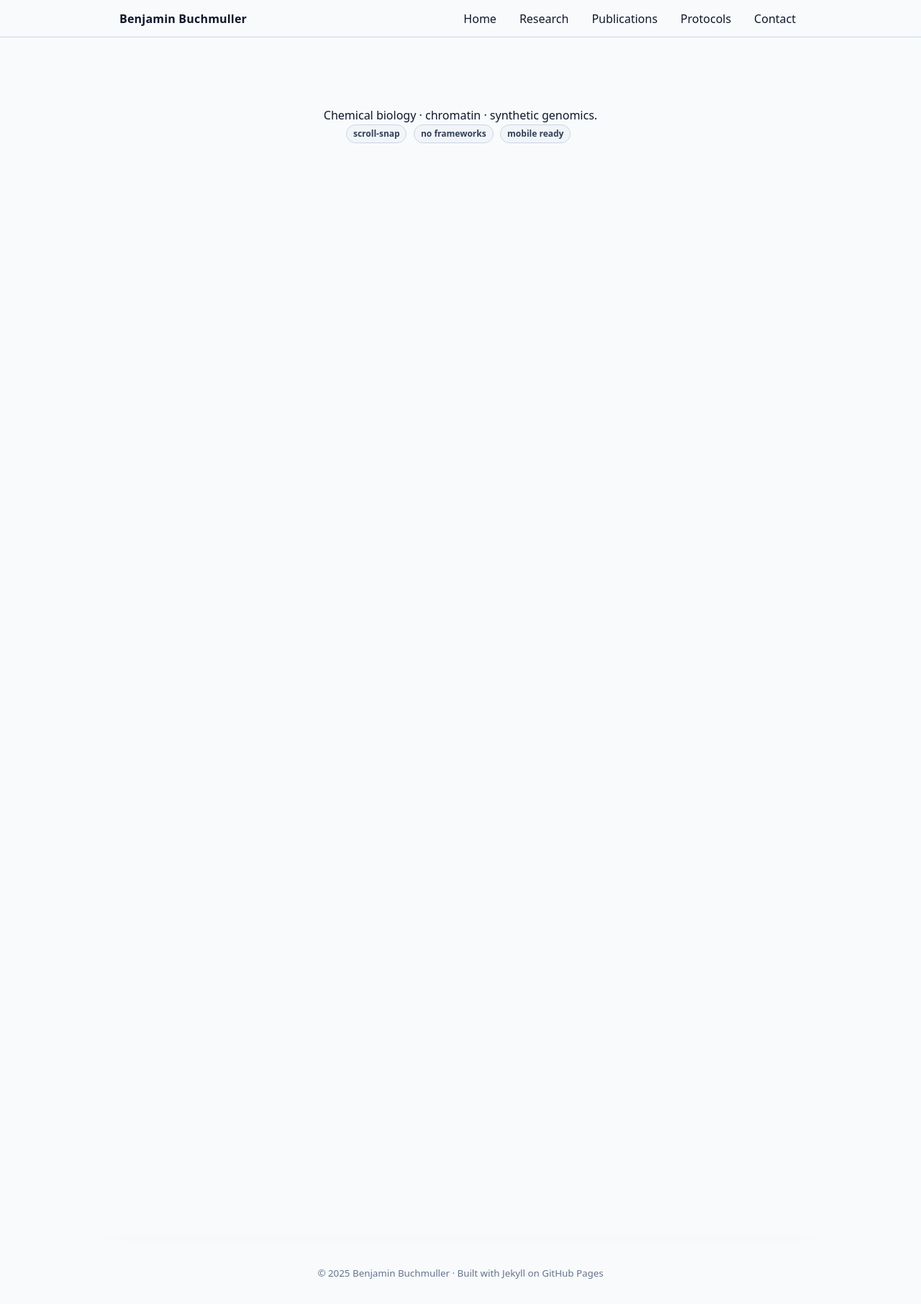
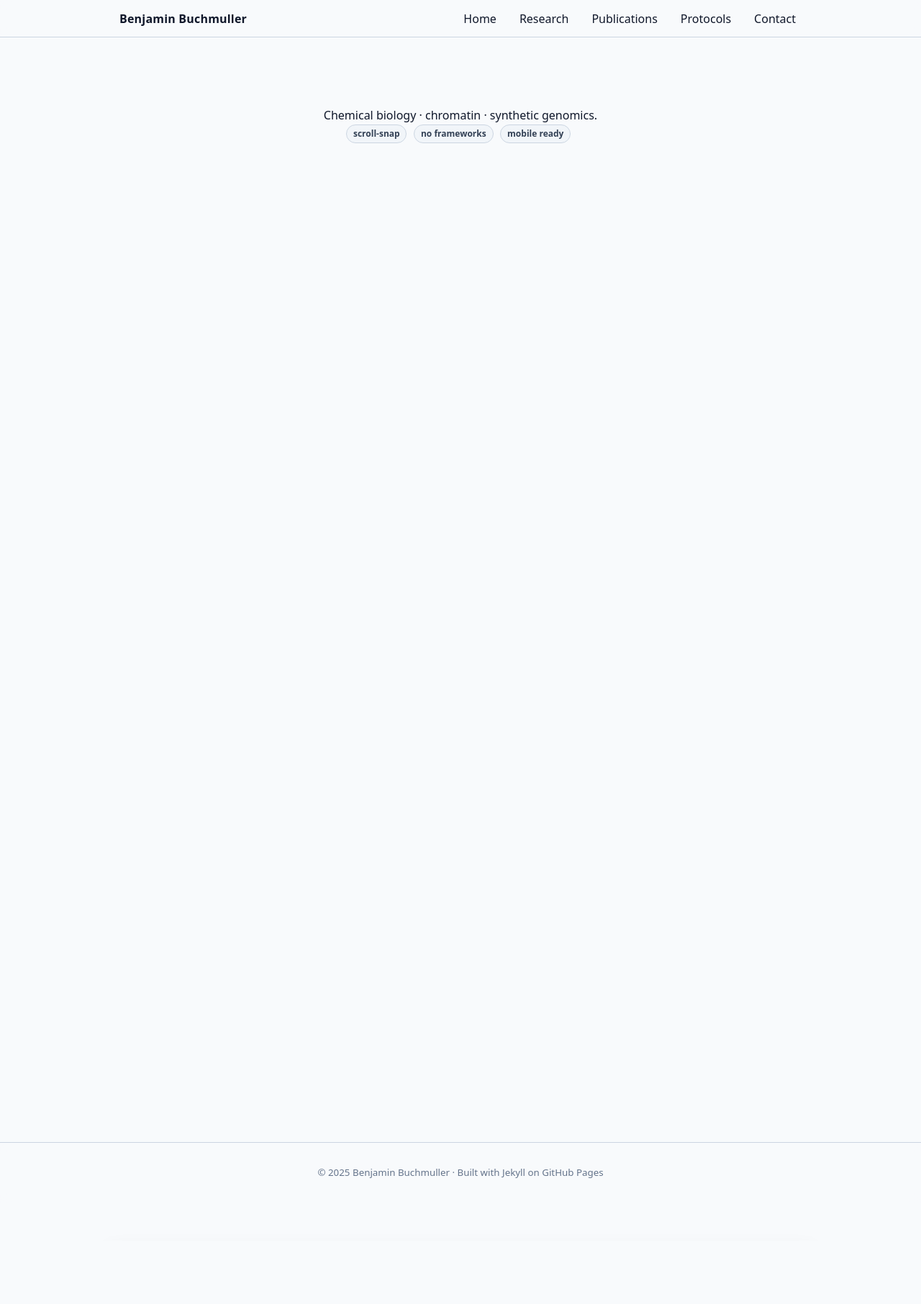
Before and after one commit to benjbuch/benjbuch.github.io, a Jekyll site: the page built from index.html, in a window 1280 px wide. Shown: the whole page at 72% size. Built offline with Jekyll 4.4.1, drawn with Linux system fonts in a browser that asks for light colours; after the commit the page ends 1724 px from its top, so only the background shows below that.

Commit message:
Make footer visible

```diff
--- a/assets/style.css
+++ b/assets/style.css
@@ -2,6 +2,7 @@
 	/* Layout */
 	--max-width: 980px;
 	--header: 64px;
+	--footer: 56px;
 
 	/* Spacing scale */
 	--space-small: 0.25rem;
@@ -55,6 +56,7 @@ main {
 	overflow-y: scroll;
 	scroll-snap-type: y mandatory;
 	scroll-padding-top: var(--header);
+	padding-bottom: var(--footer-h);
 }
 section {
 	scroll-snap-align: start;
@@ -64,6 +66,22 @@ section {
 	align-items: flex-start;
 	justify-content: center;
 	padding: var(--section-pad-y) var(--pad);
+}
+
+/* Footer */
+footer {
+	position: fixed;
+	left: 0; right: 0; bottom: 0;
+	height: var(--footer-h);
+	display: grid;
+	place-items: center;
+	background: rgba(248,250,252,.85);
+	backdrop-filter: blur(8px);
+	border-top: 1px solid var(--active);
+	z-index: 40;
+	padding: 2rem var(--pad);
+	color: var(--muted-fg);
+	text-align: center;
 }
 
 /* Top nav */
@@ -198,12 +216,6 @@ a:active {
 	}
 }
 
-footer {
-	padding: 2rem var(--pad);
-	color: var(--muted-fg);
-	text-align: center;
-}
-
 /* Utility */
 .muted {
 	color: var(--muted-fg);
```
